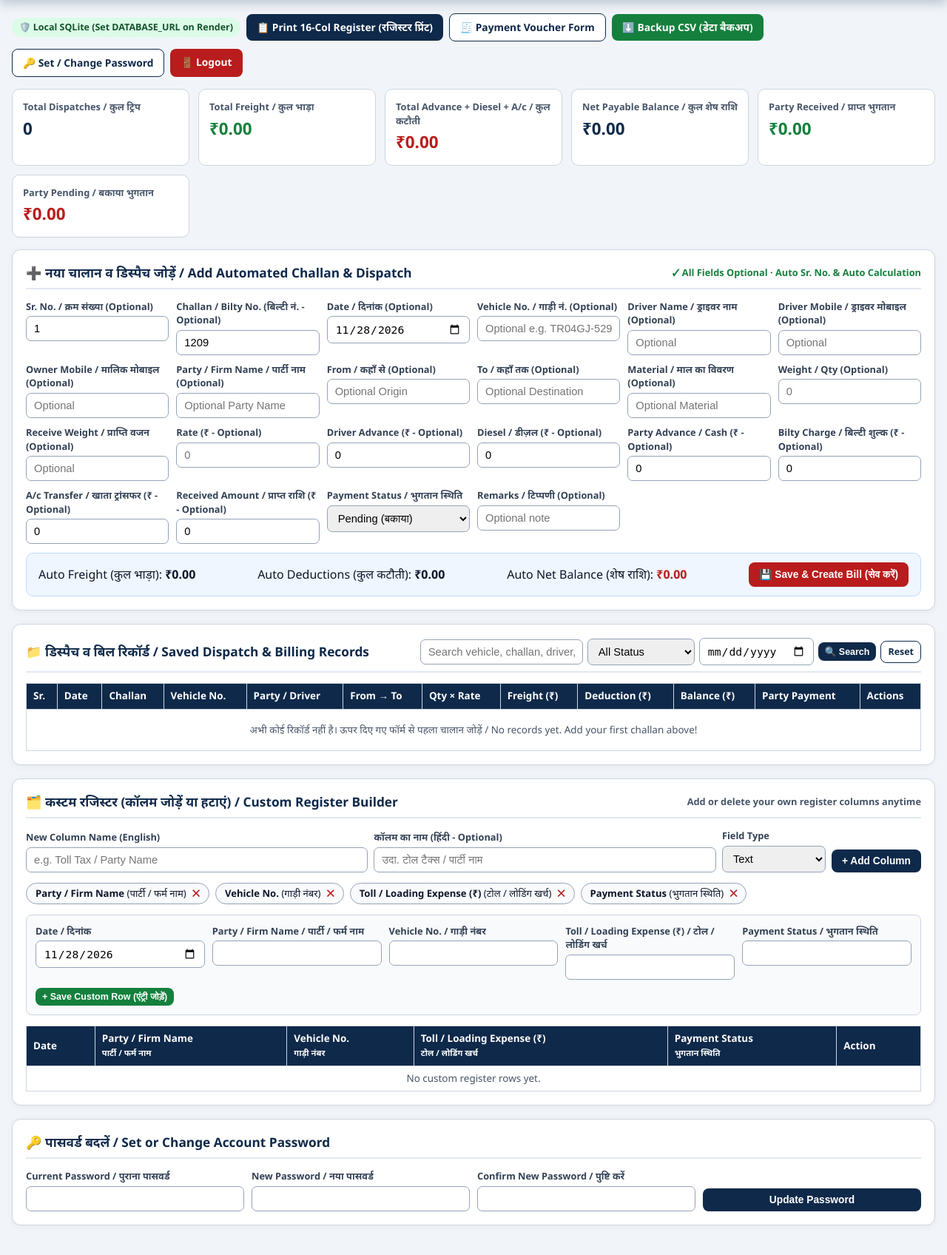
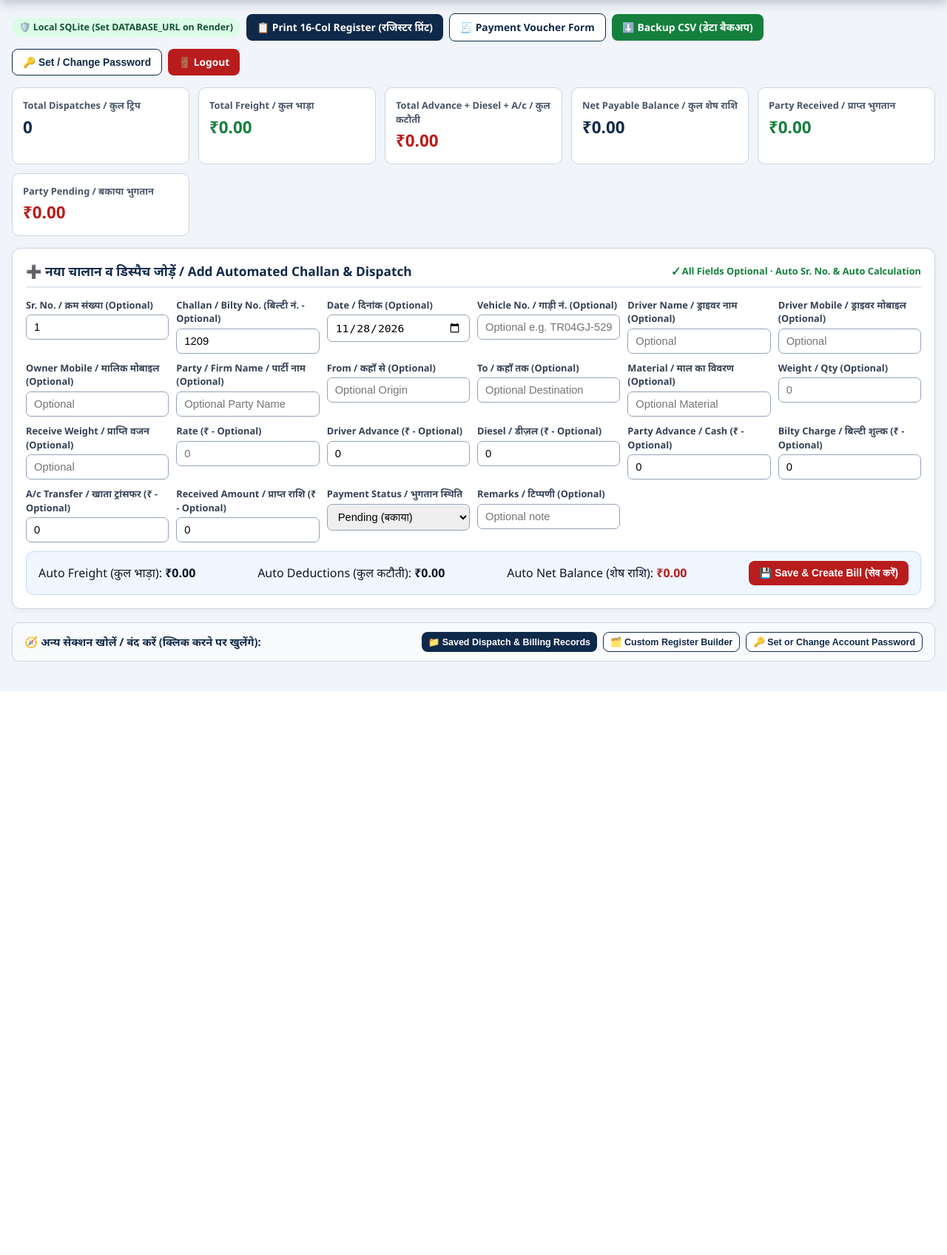
Before and after one commit to Shivam3946/mahadev-transport-portal, a Flask app: page / in a window 1280 px wide. Shown: the part 85-1781 px from the top of the page at 74% size. After the commit the page ends 1019 px from the top, so only its background shows below. Run offline with Flask 3, Linux system fonts and the light colour scheme; a user stored in the database is signed in; data comes from the database, SQL or seed files in the repository; data that the repository does not hold is empty; some libraries are stand-ins or nearby versions.

Commit message:
Update dashboard.html

```diff
--- a/templates/dashboard.html
+++ b/templates/dashboard.html
@@ -94,6 +94,23 @@
   .btn-danger-perm:hover {
     background: #7f1d1d;
   }
+  .quick-sections-bar {
+    background: #f8fafc;
+    border: 1px solid var(--border);
+    border-radius: 10px;
+    padding: 12px 16px;
+    margin-bottom: 16px;
+    display: flex;
+    flex-wrap: wrap;
+    justify-content: space-between;
+    align-items: center;
+    gap: 10px;
+  }
+  .quick-sections-btns {
+    display: flex;
+    flex-wrap: wrap;
+    gap: 8px;
+  }
 </style>
 {% endblock %}
 
@@ -112,7 +129,9 @@
     </a>
   </div>
   <div style="display: flex; flex-wrap: wrap; gap: 8px;">
-    <a href="#password-settings" class="btn btn-outline">🔑 Set / Change Password</a>
+    <button type="button" class="btn btn-outline" onclick="openHomeSection('secPasswordChanger')">
+      🔑 Set / Change Password
+    </button>
     <a href="{{ url_for('logout') }}" class="btn btn-primary">🚪 Logout</a>
   </div>
 </div>
@@ -148,8 +167,8 @@
 <!-- AUTOMATED CHALLAN / DISPATCH ENTRY FORM (ALL FIELDS OPTIONAL) -->
 <div class="card">
   <div class="card-header">
-    <span>➕ नया चालान व डिस्पैच जोड़ें / Add Automated Challan & Dispatch</span>
-    <span style="font-size: 0.8rem; color: var(--success);">✓ All Fields Optional · Auto Sr. No. & Auto Calculation</span>
+    <span>➕ नया चालान व डिस्पैच जोड़ें / Add Automated Challan &amp; Dispatch</span>
+    <span style="font-size: 0.8rem; color: var(--success);">✓ All Fields Optional · Auto Sr. No. &amp; Auto Calculation</span>
   </div>
   <form method="POST" action="{{ url_for('add_dispatch') }}">
     <div class="form-grid">
@@ -251,15 +270,34 @@
       <div>Auto Freight (कुल भाड़ा): <strong id="calcFreight">₹0.00</strong></div>
       <div>Auto Deductions (कुल कटौती): <strong id="calcDeduction">₹0.00</strong></div>
       <div>Auto Net Balance (शेष राशि): <strong id="calcBalance" style="color: var(--crimson);">₹0.00</strong></div>
-      <button type="submit" class="btn btn-primary">💾 Save & Create Bill (सेव करें)</button>
+      <button type="submit" class="btn btn-primary">💾 Save &amp; Create Bill (सेव करें)</button>
     </div>
   </form>
 </div>
 
-<!-- SEARCH & RECORDS TABLE -->
+<!-- ON-DEMAND SECTION LAUNCHER BAR -->
+<div class="quick-sections-bar">
+  <strong style="color: var(--navy); font-size: 0.92rem;">
+    🧭 अन्य सेक्शन खोलें / बंद करें (क्लिक करने पर खुलेंगे):
+  </strong>
+  <div class="quick-sections-btns">
+    <button type="button" class="btn btn-navy btn-sm" onclick="toggleHomeSection('secSavedDispatch')">
+      📁 Saved Dispatch &amp; Billing Records
+    </button>
+    <button type="button" class="btn btn-outline btn-sm" onclick="toggleHomeSection('secCustomRegister')">
+      🗂️ Custom Register Builder
+    </button>
+    <button type="button" class="btn btn-outline btn-sm" onclick="toggleHomeSection('secPasswordChanger')">
+      🔑 Set or Change Account Password
+    </button>
+  </div>
+</div>
+
+<!-- 1. SEARCH & RECORDS TABLE (HIDDEN BY DEFAULT UNTIL CLICKED) -->
+<div id="secSavedDispatch" style="display: none;">
   <div class="card">
     <div class="card-header">
-    <span>📁 डिस्पैच व बिल रिकॉर्ड / Saved Dispatch & Billing Records</span>
+      <span>📁 डिस्पैच व बिल रिकॉर्ड / Saved Dispatch &amp; Billing Records</span>
       <form method="GET" style="display: flex; flex-wrap: wrap; gap: 6px; align-items: center;">
         <input type="text" name="q" value="{{ q }}" placeholder="Search vehicle, challan, driver, party, route..." style="width: 220px;" />
         <select name="status" style="width: 145px;">
@@ -347,8 +385,10 @@
       </table>
     </div>
   </div>
+</div>
 
-<!-- CUSTOM REGISTER (DYNAMIC ADD / DELETE COLUMNS) -->
+<!-- 2. CUSTOM REGISTER (HIDDEN BY DEFAULT UNTIL CLICKED) -->
+<div id="secCustomRegister" style="display: none;">
   <div class="card" id="custom-register">
     <div class="card-header">
       <span>🗂️ कस्टम रजिस्टर (कॉलम जोड़ें या हटाएं) / Custom Register Builder</span>
@@ -442,8 +482,10 @@
       </table>
     </div>
   </div>
+</div>
 
-<!-- PASSWORD SET / CHANGE SECTION -->
+<!-- 3. PASSWORD SET / CHANGE SECTION (HIDDEN BY DEFAULT UNTIL CLICKED) -->
+<div id="secPasswordChanger" style="display: none;">
   <div class="card" id="password-settings">
     <div class="card-header">🔑 पासवर्ड बदलें / Set or Change Account Password</div>
     <form method="POST" action="{{ url_for('change_password') }}" class="form-grid" style="align-items: end;">
@@ -463,6 +505,7 @@
         <button type="submit" class="btn btn-navy" style="width: 100%;">Update Password</button>
       </div>
     </form>
+  </div>
 </div>
 
 <script>
@@ -484,5 +527,34 @@
     document.getElementById("calcBalance").textContent = "₹" + balance.toLocaleString("en-IN", { minimumFractionDigits: 2, maximumFractionDigits: 2 });
   }
   autoCalc();
+
+  function openHomeSection(sectionId) {
+    const el = document.getElementById(sectionId);
+    if (!el) return;
+    el.style.display = "block";
+    el.scrollIntoView({ behavior: "smooth", block: "start" });
+  }
+
+  function toggleHomeSection(sectionId) {
+    const el = document.getElementById(sectionId);
+    if (!el) return;
+    const willOpen = el.style.display === "none";
+    el.style.display = willOpen ? "block" : "none";
+    if (willOpen) {
+      el.scrollIntoView({ behavior: "smooth", block: "start" });
+    }
+  }
+
+  document.addEventListener("DOMContentLoaded", () => {
+    const params = new URLSearchParams(window.location.search);
+    if (params.get("q") || params.get("status") || params.get("date")) {
+      document.getElementById("secSavedDispatch").style.display = "block";
+    }
+    if (window.location.hash === "#custom-register") {
+      openHomeSection("secCustomRegister");
+    } else if (window.location.hash === "#password-settings") {
+      openHomeSection("secPasswordChanger");
+    }
+  });
 </script>
 {% endblock %}
```
Lines whose indentation alone changed are shown as unchanged.
